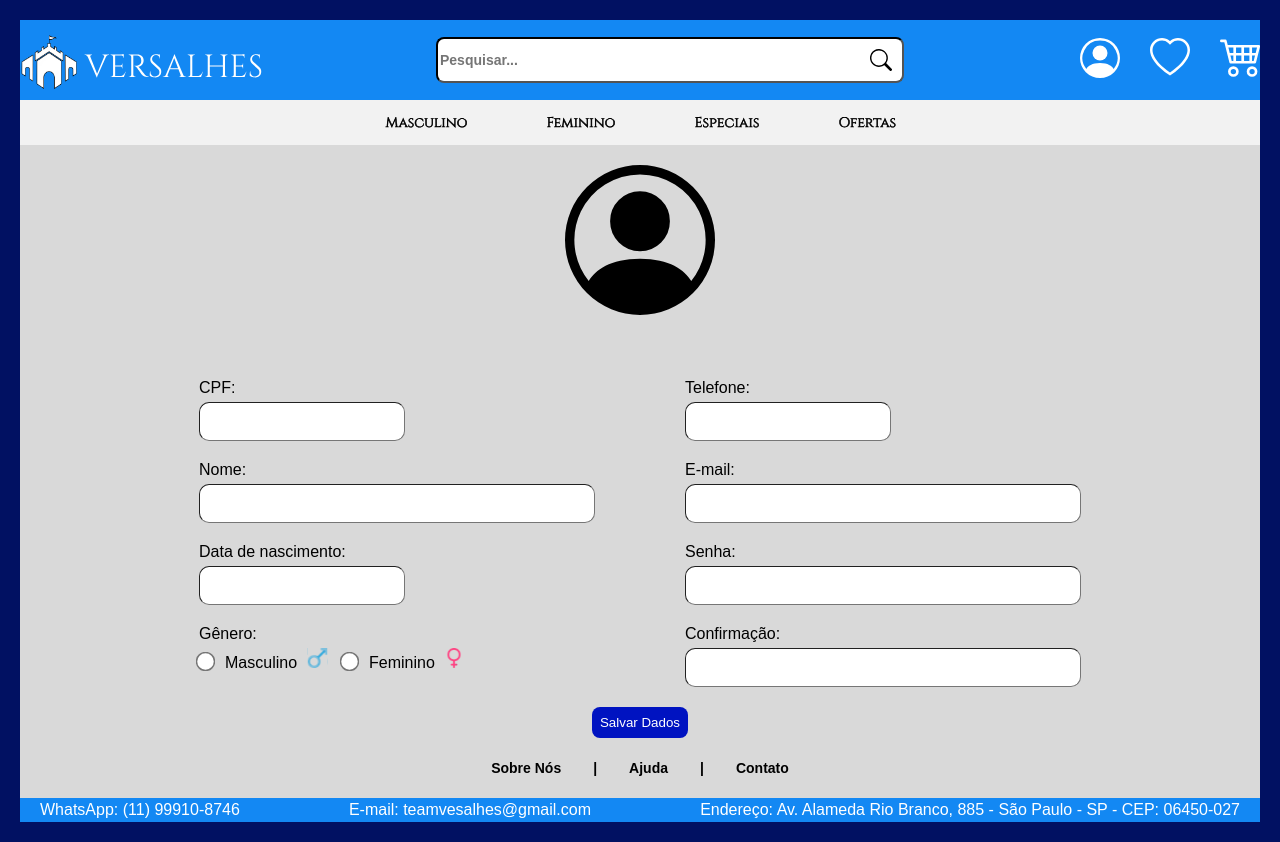
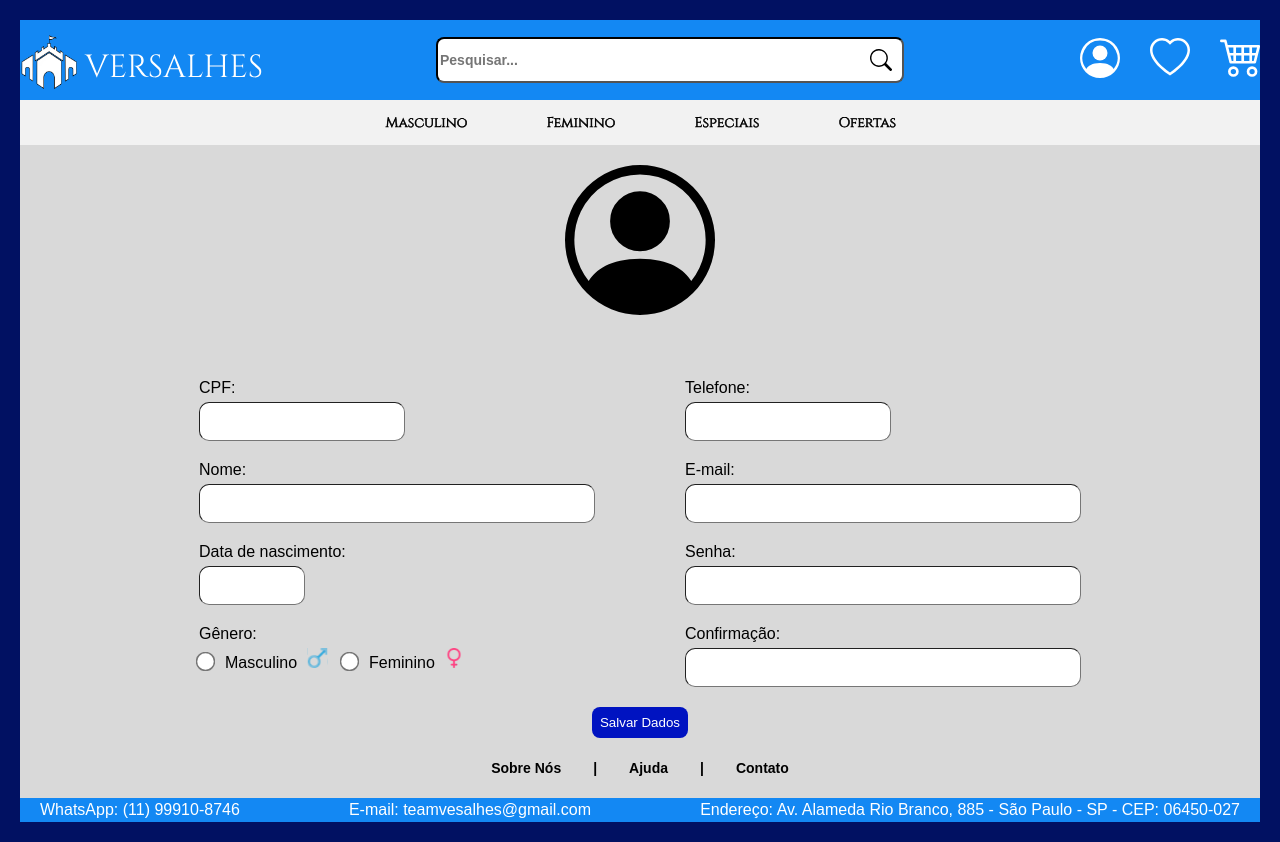
Before and after one commit to Makadur4/Versalhes-Vendas, a React (Vite) app: page /cadastro in a window 1280 px wide. Built offline with nearby package versions, Linux system fonts and the light colour scheme; no server answers.

Commit message:
atualização

```diff
--- a/src/App.css
+++ b/src/App.css
@@ -141,7 +141,6 @@ main {
 .div_filtro {
   background-color: #ffffff;
   min-width: 240px;
-  height: 600px;
   margin-left: 10px;
 }
 
@@ -523,11 +522,10 @@ main {
 .card_seus_pedidos {
   background-color: #f2f2f2;
   width: 500px;
-  height: 415px;
-  display: flex;
-  flex-direction: column;
-  padding-left: 40px;
-  padding-right: 40px;
+  min-height: 415px;
+  display: flex;
+  flex-direction: column;
+  padding: 40px ;
   justify-content: center;
   border-radius: 15px;
   box-sizing: border-box;
@@ -737,6 +735,14 @@ main {
 .label {
   display: block;
   margin-bottom: 5px;
+}
+
+.input5 {
+  width: 100px;
+  height: 35px;
+  border-radius: 10px;
+  border-width: 1px;
+  margin-bottom: 20px;
 }
 
 .input4 {
@@ -1058,7 +1064,7 @@ div h1 {
 .card_descricao {
   flex: 3;
   background-color: #f2f2f2;
-  height: 450px;
+  min-height: 450px;
   display: flex;
   padding: 20px;
   gap: 25px;
@@ -1092,7 +1098,7 @@ div h1 {
 .card_dados_pedido {
   background-color: #f2f2f2;
   width: 410px;
-  height: 505px;
+  min-height: 505px;
   display: flex;
   flex-direction: column;
   padding-left: 40px;
--- a/src/components/Cadastro.jsx
+++ b/src/components/Cadastro.jsx
@@ -141,7 +141,7 @@ export default function (props) {
               </label>
               <input
                 type="text"
-                className="input3"
+                className="input5"
                 id="data_nascimento"
                 value={dataNascimento}
                 onChange={(e) => {
```
